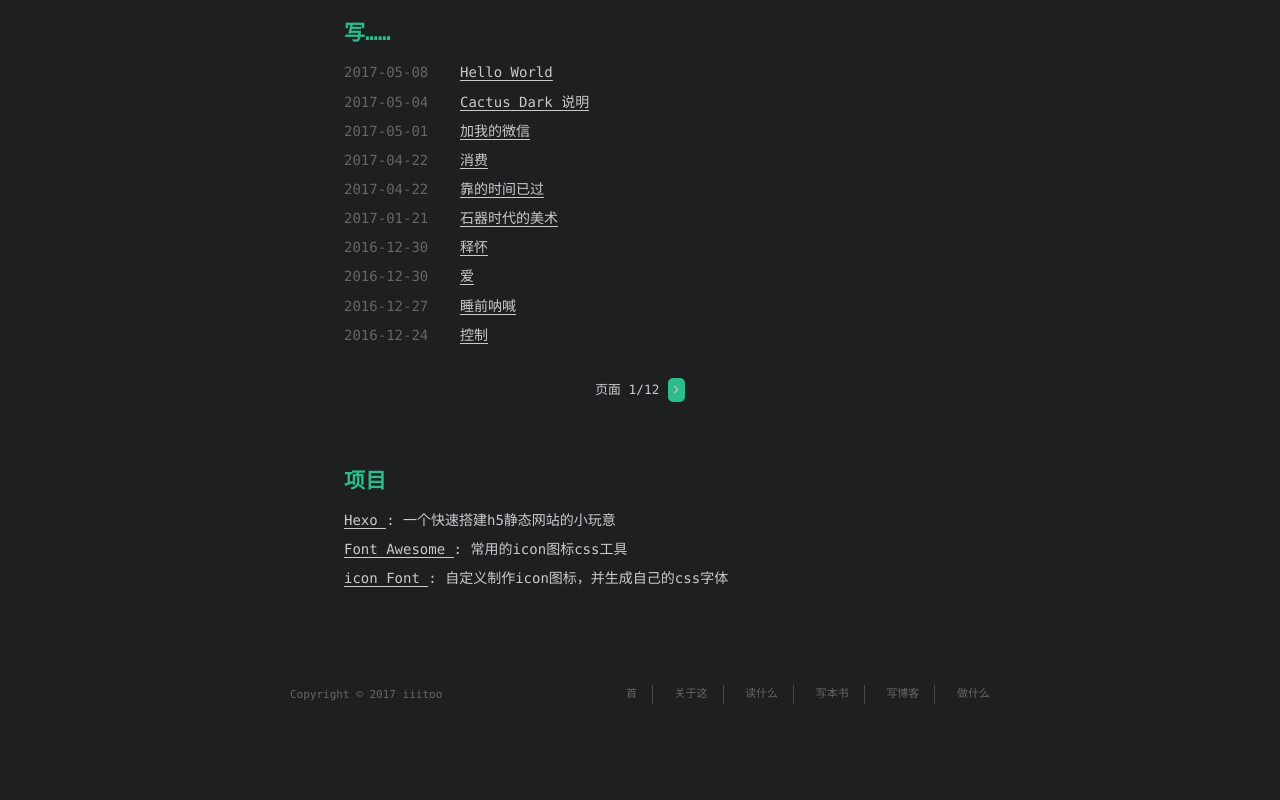
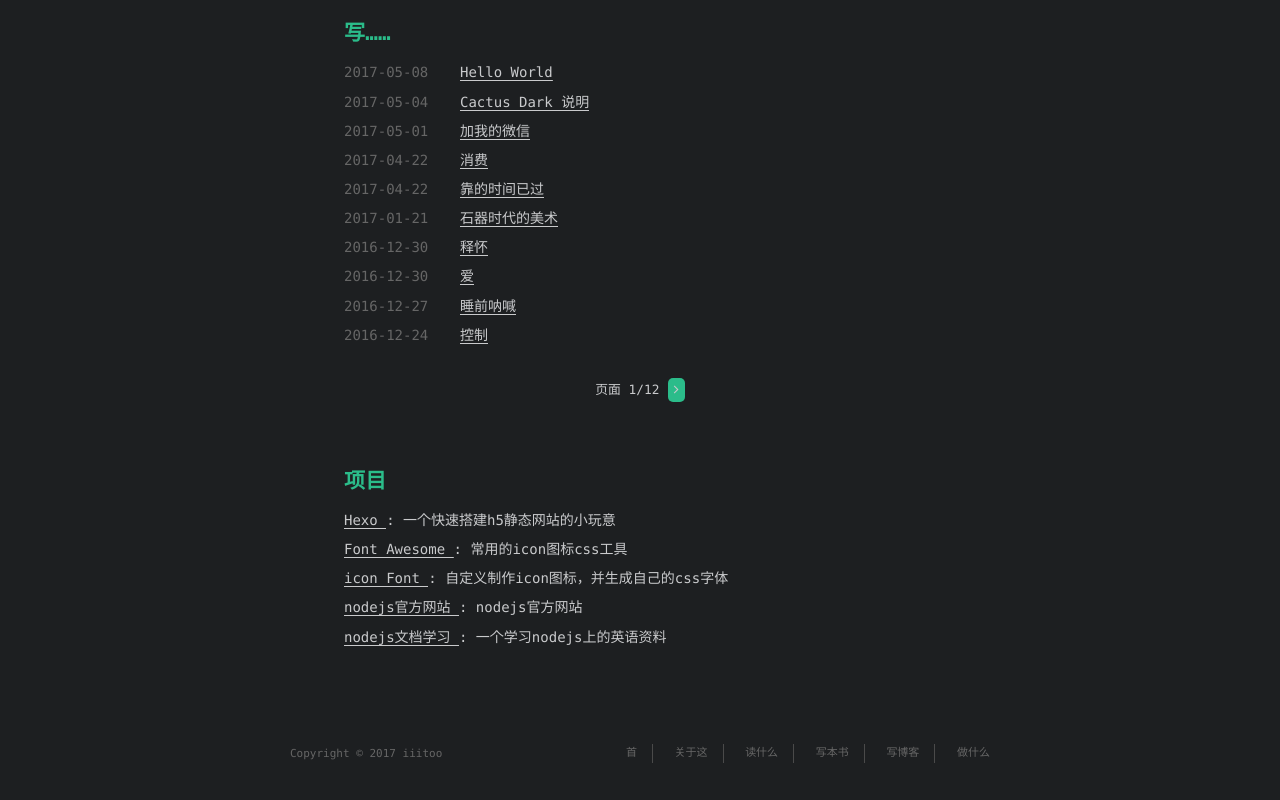
Before and after one commit to iiitoo/iiitoo.github.io, a plain HTML site: page index.html in a window 1280 px wide. Shown: the part 245-1045 px from the top of the page. Before the commit the page ends 986 px from the top, so only its background shows below. Drawn offline with Linux system fonts and the light colour scheme; a small style sheet from the web is missing; a web font is replaced by a local one.

Commit message:
Site updated: 2017-05-15 14:31:33

```diff
--- a/index.html
+++ b/index.html
@@ -304,6 +304,20 @@
                     自定义制作icon图标，并生成自己的css字体
                 </li>
 
+                <li class="project-item">
+                    <a href="https://nodejs.org/">
+                        nodejs官方网站
+                    </a>:
+                    nodejs官方网站
+                </li>
+
+                <li class="project-item">
+                    <a href="https://iiitoo.com/">
+                        nodejs文档学习
+                    </a>:
+                    一个学习nodejs上的英语资料
+                </li>
+
         </ul>
     </section>
 
```
Also changed, not shown: book/index.html (+1 -1 lines), page/10/index.html (+14 -0 lines), page/11/index.html (+14 -0 lines), page/12/index.html (+14 -0 lines), page/2/index.html (+14 -0 lines), page/3/index.html (+14 -0 lines), page/4/index.html (+14 -0 lines), page/5/index.html (+14 -0 lines), page/6/index.html (+14 -0 lines), page/7/index.html (+14 -0 lines), page/8/index.html (+14 -0 lines), page/9/index.html (+14 -0 lines), sitemap.xml (+7 -7 lines).
